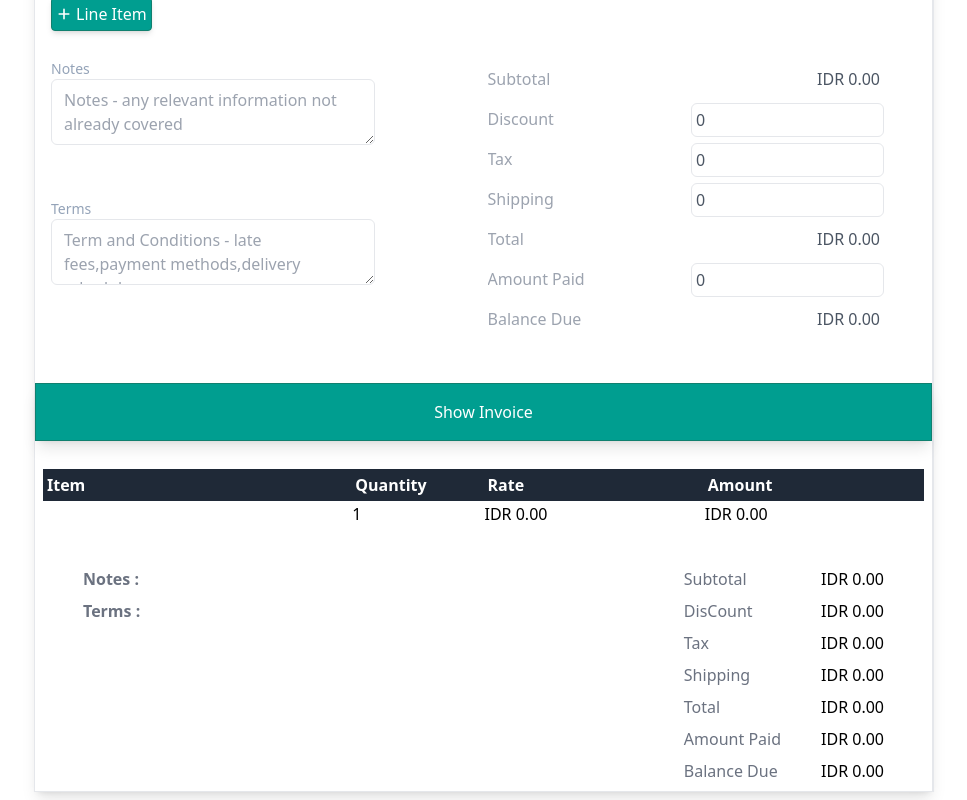
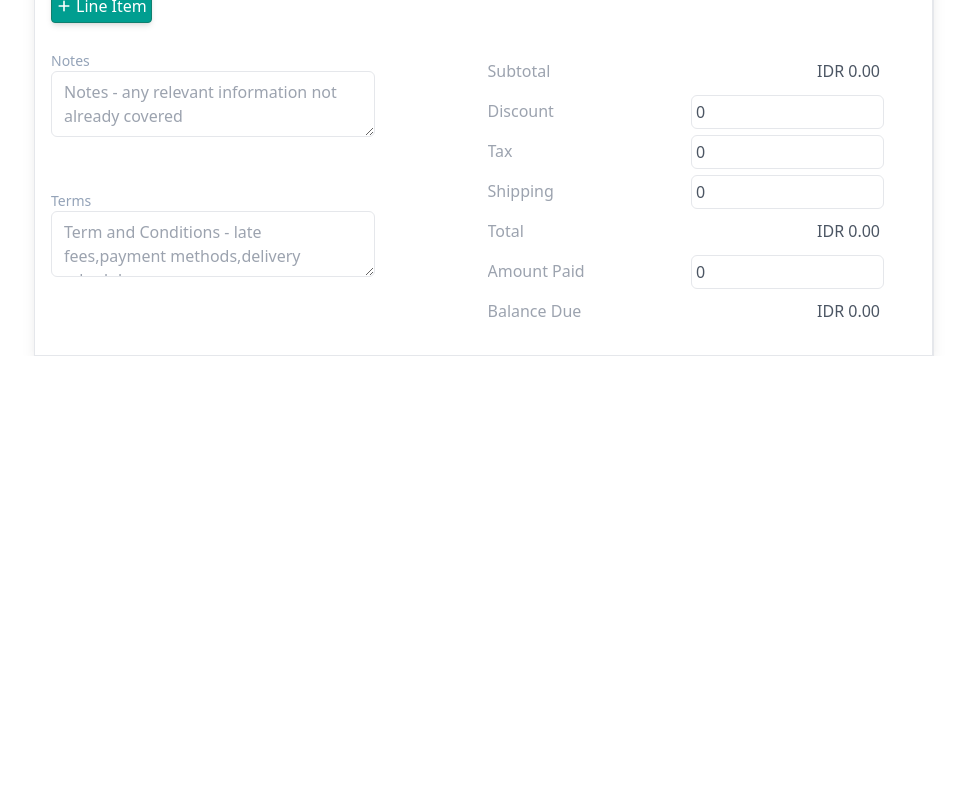
Before and after one commit to yahoogm/invoice-generator, a React (Create React App) app: page / in a window 1280 px wide. Shown: the part 526-1326 px from the top of the page, without its empty margins (156-1123 px from the left). After the commit the page ends 882 px from the top, so only its background shows below. Built offline with nearby package versions, Linux system fonts and the light colour scheme; the HTML template or start-up script is replaced by a standard one.

Commit message:
fixing print

```diff
--- a/src/App.js
+++ b/src/App.js
@@ -1,12 +1,12 @@
-import Content from "../src/components/content/Content"
-import Footer from "../src/components/footer/Footer"
-import Header from "../src/components/header/header"
-import Bisa from "../src/components/header/Bisa"
-import Susah from "../src/components/header/Susah"
-import Time from "../src/components/header/Time"
-import React, { useRef, useState } from "react"
-import { InvoiceProvider } from "./hooks/context"
-import ReactToPrint from "react-to-print"
+import Content from "../src/components/content/Content";
+import Footer from "../src/components/footer/Footer";
+import Header from "../src/components/header/header";
+import Bisa from "../src/components/header/Bisa";
+import Susah from "../src/components/header/Susah";
+import Time from "../src/components/header/Time";
+import React, { useRef, useState } from "react";
+import { InvoiceProvider } from "./hooks/context";
+import ReactToPrint from "react-to-print";
 
 const App = () => {
   const [items, setItems] = useState([
@@ -16,71 +16,70 @@ const App = () => {
       qty: 1,
       rate: 0,
     },
-  ])
-  const [btn, setBtn] = useState(true)
-  const [notes, setNotes] = useState("")
-  const [terms, setTerms] = useState("")
+  ]);
+  const [notes, setNotes] = useState("");
+  const [terms, setTerms] = useState("");
 
   // ---- Start Function to handle some new items ---- //
   const handleAdd = () => {
-    const id = items.length ? items[items.length - 1].id + 1 : 1
-    setItems([...items, { id: id, item: "", qty: 1, rate: 0 }])
-  }
+    const id = items.length ? items[items.length - 1].id + 1 : 1;
+    setItems([...items, { id: id, item: "", qty: 1, rate: 0 }]);
+  };
 
   // ---- End Function to handle some new items ---- //
 
   // ---- Start Function to handle changes some  item ---- //
   const handleOnChangeItem = (index, item) => {
-    const newItem = [...items]
-    newItem[index].item = item
-    setItems(newItem)
-  }
+    const newItem = [...items];
+    newItem[index].item = item;
+    setItems(newItem);
+  };
   // ---- End Function to handle hanges some item ---- //
 
   // ---- Start Function to handle changes some  rate ---- //
   const handleOnChangeRate = (index, rate) => {
-    const newRate = [...items]
-    newRate[index].rate = rate
-    setItems(newRate)
-  }
+    const newRate = [...items];
+    newRate[index].rate = rate;
+    setItems(newRate);
+  };
   // ---- End Function to handle hanges some rate ---- //
 
   // ---- Start Function to handle delete some  item ---- //
   const handleDelete = (id) => {
-    const delItem = items.filter((item) => item.id !== id)
-    setItems(delItem)
-  }
+    const delItem = items.filter((item) => item.id !== id);
+    setItems(delItem);
+  };
   // ---- End Function to handle delete some  item ---- //
 
   // ---- Start Function to handle changes some  qty ---- //
   const handleOnChangeQty = (index, qty) => {
-    const newQty = [...items]
-    newQty[index].qty = qty
-    setItems(newQty)
-  }
+    const newQty = [...items];
+    newQty[index].qty = qty;
+    setItems(newQty);
+  };
   // ---- End Function to handle hanges some items ---- //
 
-  let subtotal = 0
+  let subtotal = 0;
   items.forEach((item) => {
-    subtotal += Number(item.qty) * Number(item.rate)
-  }, 0)
+    subtotal += Number(item.qty) * Number(item.rate);
+  }, 0);
 
-  const [discount, setDiscount] = useState(0)
-  const [payment, setPayment] = useState(0)
-  const [tax, setTax] = useState(0)
-  const [paid, setPaid] = useState(0)
-  let total = subtotal + Number(payment) - Number(discount) + Number(tax)
+  const [discount, setDiscount] = useState(0);
+  const [payment, setPayment] = useState(0);
+  const [tax, setTax] = useState(0);
+  const [paid, setPaid] = useState(0);
+  let total = subtotal + Number(payment) - Number(discount) + Number(tax);
 
   // ---- Start Function to format the amount to IDR ---- //
 
-  const toCurrency = (number, currency, lang = undefined) => Intl.NumberFormat(lang, { style: "currency", currency }).format(number)
+  const toCurrency = (number, currency, lang = undefined) => Intl.NumberFormat(lang, { style: "currency", currency }).format(number);
   // ---- End Function to format the amount to IDR ---- //
 
-  const componentRef = useRef()
+  const componentRef = useRef();
 
   return (
-    <div className="w-[900px] m-auto border-l border-t border-b border-r-2 shadow-lg relative space-y-5">
-      <ReactToPrint trigger={() => <button className="bg-[#009e90] p-4 right-0 absolute rounded-bl-3xl  hover:bg-[#009e74] border-[#10806f] border text-white shadow-md">Print</button>} content={() => componentRef.current} />
+    <div ref={componentRef} className="w-[900px] m-auto border-l border-t border-b border-r-2 shadow-lg relative space-y-5">
+      <ReactToPrint trigger={() => <button className="bg-[#009e90] p-4 right-0 absolute rounded-bl-3xl  hover:bg-[#009e74] border-[#10806f] border text-white shadow-md print:hidden">Print</button>} content={() => componentRef.current} />
       <div className=" space-y-5 p-4">
         <InvoiceProvider>
           <div className="flex flex-row justify-between">
@@ -115,70 +114,7 @@ const App = () => {
           </div>
         </InvoiceProvider>
       </div>
-      <button className="bg-[#009e90] p-4 w-full  hover:bg-[#009e74] border-[#10806f] border text-white shadow-lg" onClick={() => setBtn(!btn)}>
-        Show Invoice
-      </button>
-      {btn && (
-        <div ref={componentRef} className="p-2">
-          <table className="w-full table-fixed">
-            <thead className="bg-gray-800 text-white text-left">
-              <tr>
-                <th className="p-1 w-[35%]">Item</th>
-                <th className="p-1 w-[15%]">Quantity</th>
-                <th className="p-1 w-[25%]">Rate</th>
-                <th className="p-1 w-[25%]">Amount</th>
-              </tr>
-            </thead>
-            <tbody>
-              {items.map((i) => {
-                return (
-                  <tr key={i.id}>
-                    <td className="font-semibold">{i.item}</td>
-                    <td>{i.qty}</td>
-                    <td>{toCurrency(i.rate, "IDR")}</td>
-                    <td>{toCurrency(i.qty * i.rate, "IDR")}</td>
-                  </tr>
-                )
-              })}
-            </tbody>
-          </table>
-          <div className="flex justify-between mt-10 ml-10">
-            <div className="space-y-2">
-              <div>
-                <h5 className="text-gray-500 font-semibold">Notes :</h5>
-                <p>{notes}</p>
-              </div>
-              <div>
-                <h5 className="text-gray-500 font-semibold">Terms :</h5>
-                <p>{terms}</p>
-              </div>
-            </div>
-
-            <div className="flex justify-between space-x-10  mr-10">
-              <div className="space-y-2 text-gray-500">
-                <p>Subtotal</p>
-                <p>DisCount</p>
-                <p>Tax</p>
-                <p>Shipping</p>
-                <p>Total</p>
-                <p>Amount Paid</p>
-                <p>Balance Due</p>
-              </div>
-
-              <div className="space-y-2">
-                <p>{toCurrency(subtotal, "IDR")}</p>
-                <p>{toCurrency(discount, "IDR")}</p>
-                <p>{toCurrency(tax, "IDR")}</p>
-                <p>{toCurrency(payment, "IDR")}</p>
-                <p>{toCurrency(total, "IDR")}</p>
-                <p>{toCurrency(paid, "IDR")}</p>
-                <p>{toCurrency(Number(paid) - total, "IDR")}</p>
-              </div>
-            </div>
-          </div>
-        </div>
-      )}
     </div>
-  )
-}
-export default App
+  );
+};
+export default App;
--- a/src/components/content/Content.jsx
+++ b/src/components/content/Content.jsx
@@ -18,7 +18,7 @@ const Content = ({ items, handleAdd, handleOnChangeQty, handleOnChangeRate, hand
           <Inputs items={items} handleOnChangeQty={handleOnChangeQty} handleOnChangeRate={handleOnChangeRate} handleOnChangeItem={handleOnChangeItem} handleDelete={handleDelete} toCurrency={toCurrency} />
         </tbody>
       </table>
-      <button onClick={() => handleAdd()} className="flex items-center bg-[#009e90] p-1 rounded space-x-2 text-white mt-1 shadow-md hover:bg-[#009e74] border-[#10806f] border">
+      <button onClick={() => handleAdd()} className="flex items-center bg-[#009e90] p-1 rounded space-x-2 text-white mt-1 shadow-md hover:bg-[#009e74] border-[#10806f] border print:hidden">
         <HiPlus className="mr-1 text-white" />
         Line Item
       </button>
--- a/src/components/content/Inputs.jsx
+++ b/src/components/content/Inputs.jsx
@@ -28,7 +28,7 @@ const Inputs = ({ items, handleOnChangeQty, handleOnChangeRate, handleOnChangeIt
         <tr key={item.id}>
           <td>
             <input
-              className="text-gray-600 w-full  border rounded-md p-1 hover:border-gray-400  focus:border-green-400  focus:ring-green-300  focus:outline-none  px-3 placeholder:text-gray-400"
+              className="text-gray-600 w-full  border rounded-md p-1 hover:border-gray-400  focus:border-green-400  focus:ring-green-300  focus:outline-none  px-3 placeholder:text-gray-400 print:border-hidden"
               type="text"
               placeholder="Description of service or product..."
               value={item.title}
@@ -42,7 +42,7 @@ const Inputs = ({ items, handleOnChangeQty, handleOnChangeRate, handleOnChangeIt
           </td>
           <td>
             <input
-              className="text-gray-600 px-4 border rounded-md p-1 w-full   focus:border-green-400  focus:ring-green-300  focus:outline-none hover:border-gray-400 "
+              className="text-gray-600 px-4 border rounded-md p-1 w-full   focus:border-green-400  focus:ring-green-300  focus:outline-none hover:border-gray-400 print:border-hidden"
               placeholder="Quantity"
               min="1"
               type="number"
@@ -58,7 +58,7 @@ const Inputs = ({ items, handleOnChangeQty, handleOnChangeRate, handleOnChangeIt
           <td>
             <span className="absolute mt-2 ml-4 font-mono text-sm text-gray-600">Rp</span>
             <input
-              className="text-gray-600 pl-12 border rounded-md p-1 w-full hover:border-gray-400  focus:border-green-400  focus:ring-green-300  focus:outline-none "
+              className="text-gray-600 pl-12 border rounded-md p-1 w-full hover:border-gray-400  focus:border-green-400  focus:ring-green-300  focus:outline-none print:border-hidden"
               value={item.rate}
               onChange={(e) => {
                 let rates = [...rate];
```
